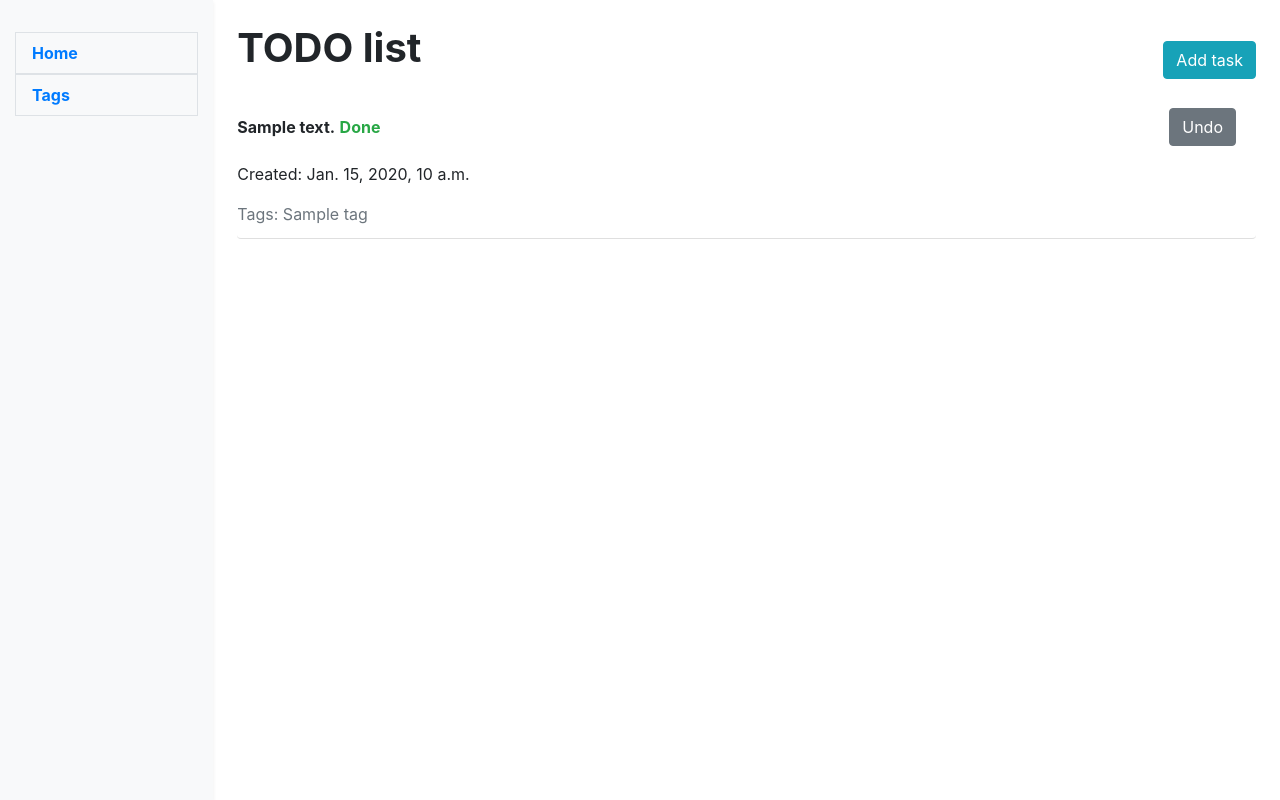
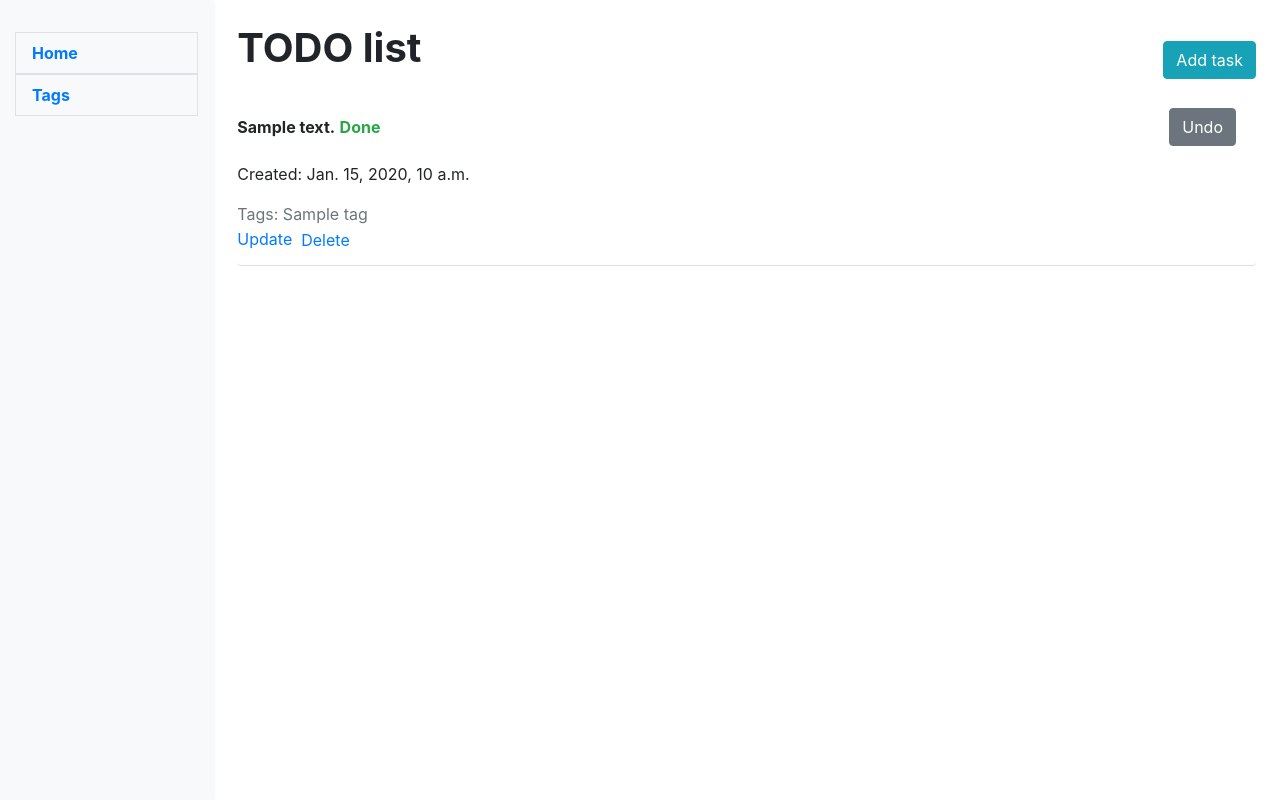
Before and after one commit to ArkadiuszBalakier/Python_todo_list, a Django app: page / in a window 1280 px wide. Run offline with Django 5.2, Linux system fonts and the light colour scheme; tables that the repository leaves empty hold one stand-in row (values such as "Sample post").

Commit message:
feat: add buttons for delete and update task

```diff
--- a/templates/todo/index.html
+++ b/templates/todo/index.html
@@ -45,7 +45,13 @@
           {% for tag in task.tags.all %}
             <span class="text-secondary">{{ tag }}</span>
           {% endfor %}
-
+        </div>
+        <div class="d-flex align-items-center">
+          <a class="active pr-2" href="{% url 'todo:task-update' task.id %}">Update</a>
+            <form class="d-inline" method="post" action="{% url 'todo:task-delete' task.id %}">
+              {% csrf_token %}
+              <button class="btn btn-link p-0 m-0">Delete</button>
+            </form>
         </div>
       </li>
     {% endfor %}
```
